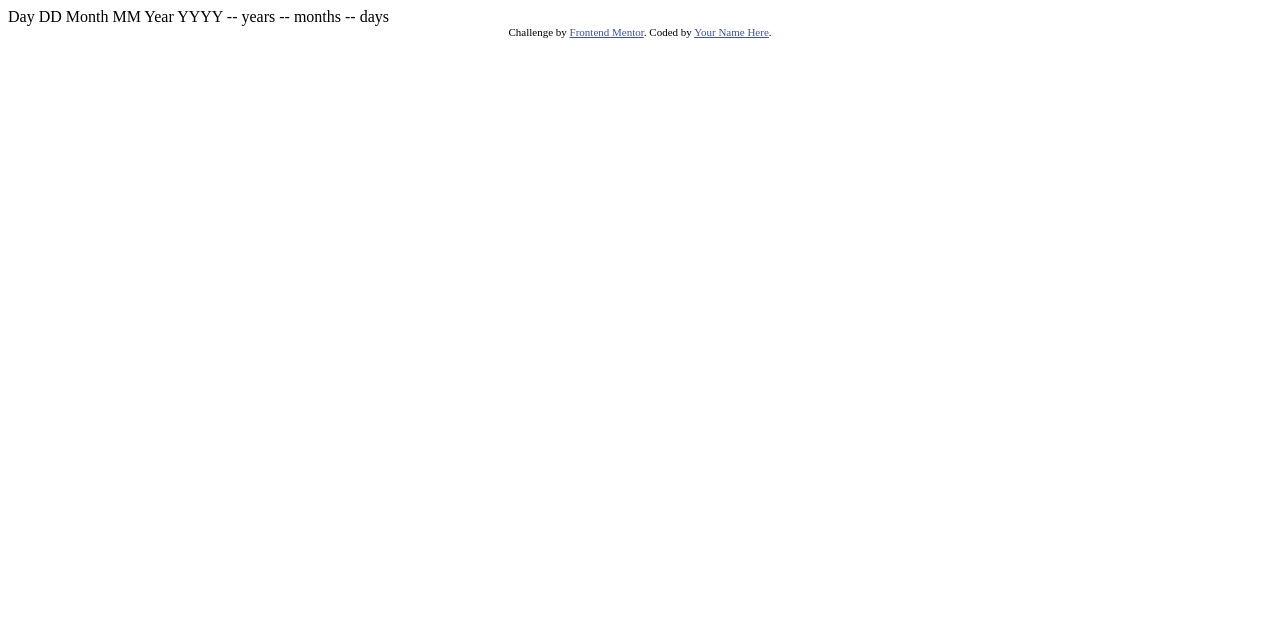
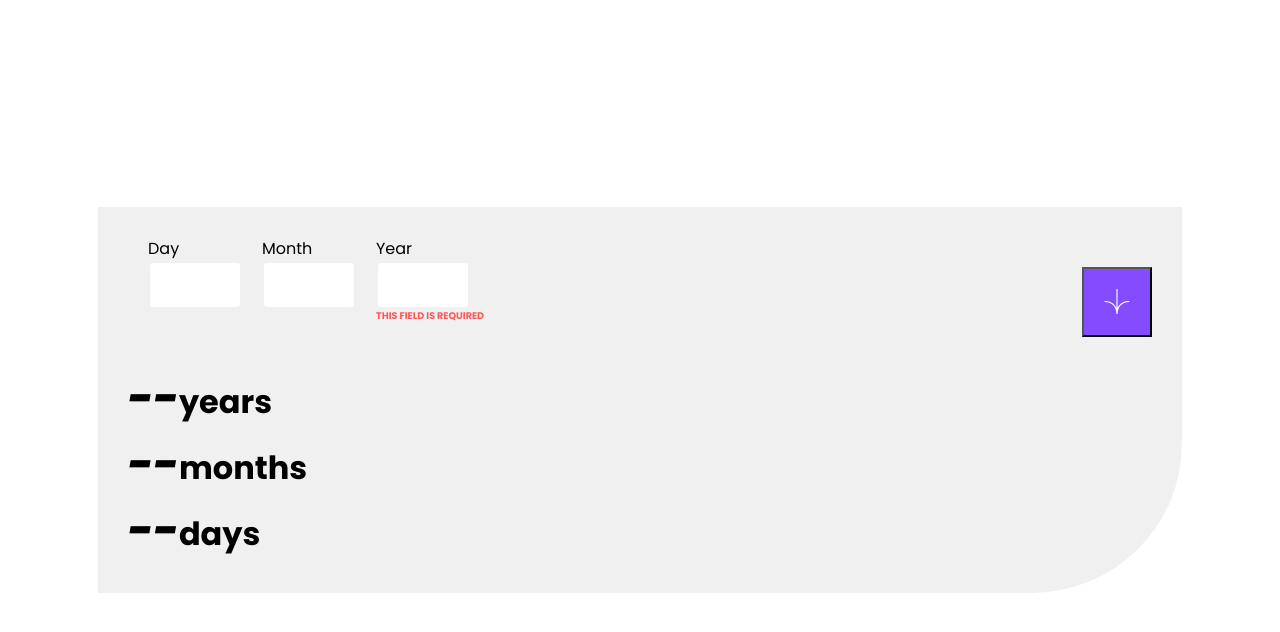
Before and after one commit to Glenda9031/Age_Calculator_App_Main, a plain HTML site: page index.html in a window 1280 px wide. Drawn offline with Linux system fonts and the light colour scheme.

Commit message:
Update index.html, style.css and script.js

```diff
--- /dev/null
+++ b/css/style.css
@@ -0,0 +1,164 @@
+@import url('https://fonts.googleapis.com/css2?family=Poppins:ital,wght@0,400;0,700;0,800;1,400;1,800&display=swap');
+
+:root {
+--primary-clr-purple: hsl(259, 100%, 65%);
+--primary-clr-light-red: hsl(0, 100%, 67%);
+--neutral-clr-white: hsl(0, 0%, 100%);
+--neutral-clr-off-white: hsl(0, 0%, 94%);
+--neutral-clr-light-grey: hsl(0, 0%, 86%);
+--neutral-clr-smokey-grey: hsl(0, 1%, 44%);
+--neutral-clr-off-black: hsl(0, 0%, 8%);
+}
+
+/*****************CSS Reset ******************/
+
+// https://piccalil.li/blog/a-modern-css-reset
+
+/* Box sizing rules */
+*,
+*::before,
+*::after {
+  box-sizing: border-box;
+}
+
+/* Remove default margin */
+body,
+h1,
+h2,
+h3,
+h4,
+p,
+figure,
+blockquote,
+dl,
+dd {
+  margin: 0;
+}
+
+/* Remove list styles on ul, ol elements with a list role, which suggests default styling will be removed */
+ul[role='list'],
+ol[role='list'] {
+  list-style: none;
+}
+
+/* Set core root defaults */
+html:focus-within {
+  scroll-behavior: smooth;
+}
+
+/* Set core body defaults */
+body {
+  min-height: 100vh;
+  text-rendering: optimizeSpeed;
+  line-height: 1.5;
+}
+
+/* A elements that don't have a class get default styles */
+a:not([class]) {
+  text-decoration-skip-ink: auto;
+}
+
+/* Make images easier to work with */
+img,
+picture {
+  max-width: 100%;
+  display: block;
+}
+
+/* Inherit fonts for inputs and buttons */
+input,
+button,
+textarea,
+select {
+  font: inherit;
+}
+
+/* Remove all animations, transitions and smooth scroll for people that prefer not to see them */
+@media (prefers-reduced-motion: reduce) {
+  html:focus-within {
+   scroll-behavior: auto;
+  }
+
+  *,
+  *::before,
+  *::after {
+    animation-duration: 0.01ms !important;
+    animation-iteration-count: 1 !important;
+    transition-duration: 0.01ms !important;
+    scroll-behavior: auto !important;
+  }
+}
+
+body {
+    font-family: 'Poppins', sans-serif;
+    display: flex;
+    justify-content: center;
+    align-items: center;
+    min-height: 100vh;
+    background-color: var(--neutral-clr-white);
+}
+
+.container {
+    background-color: var(--neutral-clr-off-white);
+    width: 26.25rem;
+    min-width: 80%;
+    padding: 1.875rem;
+    position: relative;
+    border-bottom-right-radius: 9.375rem;
+}
+
+input {
+    width: 4.375rem;
+    padding: 0.625rem;
+    border-radius: 0.3125rem;
+    border: 0.125rem solid var(--neutral-clr-off-white);
+    outline: 0;
+}
+
+input:focus {
+    border: 0.125rem solid var(--primary-clr-purple);
+}
+
+small {
+    color: var(--primary-clr-light-red);
+    font-size: 0.6rem;
+    font-weight: bold;
+    text-transform: uppercase;
+}
+
+.submit-btn {
+    width: 4.375rem;
+    height: 4.375rem;
+    padding: 1.25rem;
+    background-color: var(--primary-clr-purple);
+    display: flex;
+    justify-content: center;
+    align-items: center;
+    position: absolute;
+    right: 1.875rem;
+    top: 3.75rem;
+    cursor: pointer;
+}
+
+.submit-btn:hover {
+    background-color: var(--neutral-clr-off-black);
+}
+
+.output span {
+    font-size: 2.75rem;
+    counter-reset: var(--primary-clr-purple);
+    font-style: italic;
+}
+
+.input-container {
+    display: flex;
+    flex-direction: column;
+    margin-left: 1.25rem;
+    margin-bottom: 1.25rem;
+}
+
+.input-flex {
+    display: flex;
+    border-bottom: 0.125rem solid var(--neutral-clr-off-white);
+    margin-bottom: 1.25rem;
+}
--- a/index.html
+++ b/index.html
@@ -5,33 +5,43 @@
   <meta name="viewport" content="width=device-width, initial-scale=1.0"> <!-- displays site properly based on user's device -->
 
   <link rel="icon" type="image/png" sizes="32x32" href="./assets/images/favicon-32x32.png">
+  <link rel="stylesheet" href="css/style.css">
 
   <title>Frontend Mentor | Age calculator app</title>
 
-  <!-- Feel free to remove these styles or customise in your own stylesheet 👍 -->
-  <style>
-    .attribution { font-size: 11px; text-align: center; }
-    .attribution a { color: hsl(228, 45%, 44%); }
-  </style>
 </head>
 <body>
+  <div class="container">
+    <div class="input-flex">
+      <div class="input-container">
+        <span>Day</span>
+        <input type="number" id="day">
+        <small class="error-day"></small>
+      </div>
 
-  Day
-  DD
+      <div class="input-container">
+        <span>Month</span>
+        <input type="number" id="month">
+        <small class="error-month"></small>
+      </div>
 
-  Month
-  MM
+      <div class="input-container">
+        <span>Year</span>
+        <input type="number" id="year">
+        <small class="error-year">This field is required</small>
+      </div>
+    </div>
+    <button class="submit-btn">
+      <img src="./assets/images/icon-arrow.svg" alt="arrow icon">
+    </button>
+    <div class="output">
+      <h1><span class="output-year">--</span>years</h1>
+      <h1><span class="output-month">--</span>months</h1>
+      <h1><span class="output-day">--</span>days</h1>
+    </div>
+  </div>
 
-  Year
-  YYYY
+  <script src="script.js"></script>
 
-  -- years
-  -- months
-  -- days
-
-  <div class="attribution">
-    Challenge by <a href="https://www.frontendmentor.io?ref=challenge" target="_blank">Frontend Mentor</a>.
-    Coded by <a href="#">Your Name Here</a>.
-  </div>
 </body>
 </html>
--- /dev/null
+++ b/script.js
@@ -0,0 +1,35 @@
+// Output Elements
+const output_year = document.querySelector('.output-year');
+const output_month = document.querySelector('.output-month');
+const output_day = document.querySelector('.output-day');
+const submit_btn = document.querySelector('.submit-btn');
+
+// Input Elements
+
+let isValid = false;
+const input_year = document.querySelector('#year');
+const input_month = document.querySelector('#month');
+const input_day = document.querySelector('#day');
+
+// Error Elements
+
+const error_year = document.querySelector('.error-year');
+const error_month = document.querySelector('.error-month');
+const error_day = document.querySelector('.error-day');
+
+input_day.addEventListener('input', (e) => {
+    if (+input_day.value > 31) {
+        error_day.textContent = 'Must be a valid date';
+        isValid = false;
+    } else {
+        isValid = true;
+        error_day.textContent = "";
+    }
+    if (+input_day.value === 0) {
+        isValid = false;
+        error_day.textContent = 'This field is required';
+        isValid = false;
+    } else {
+        error_day.textContent = "";
+    }
+});
```
